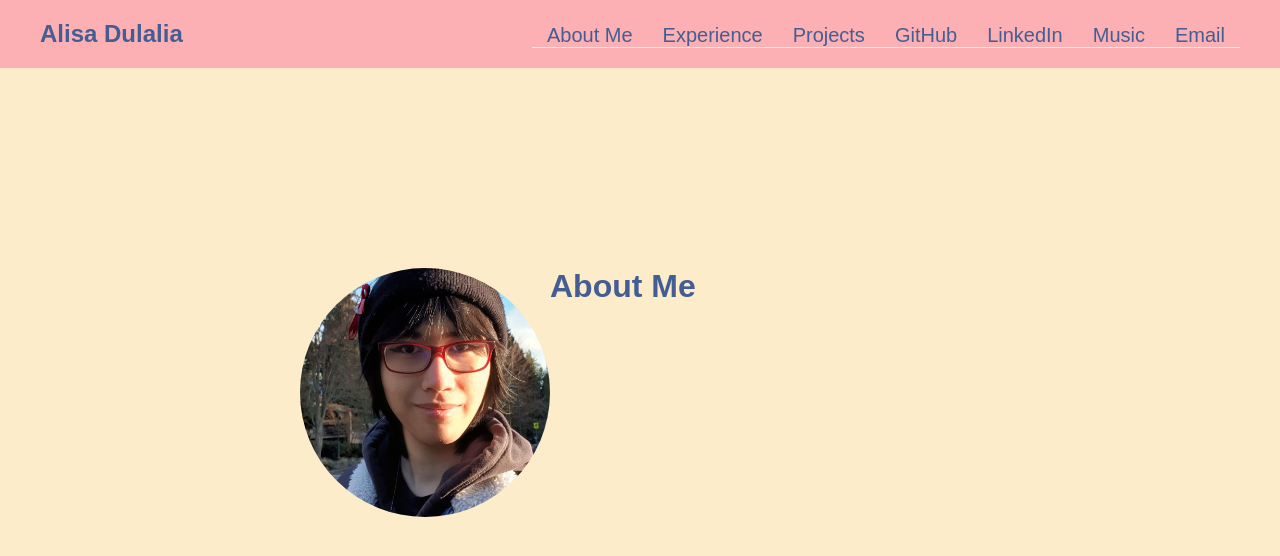
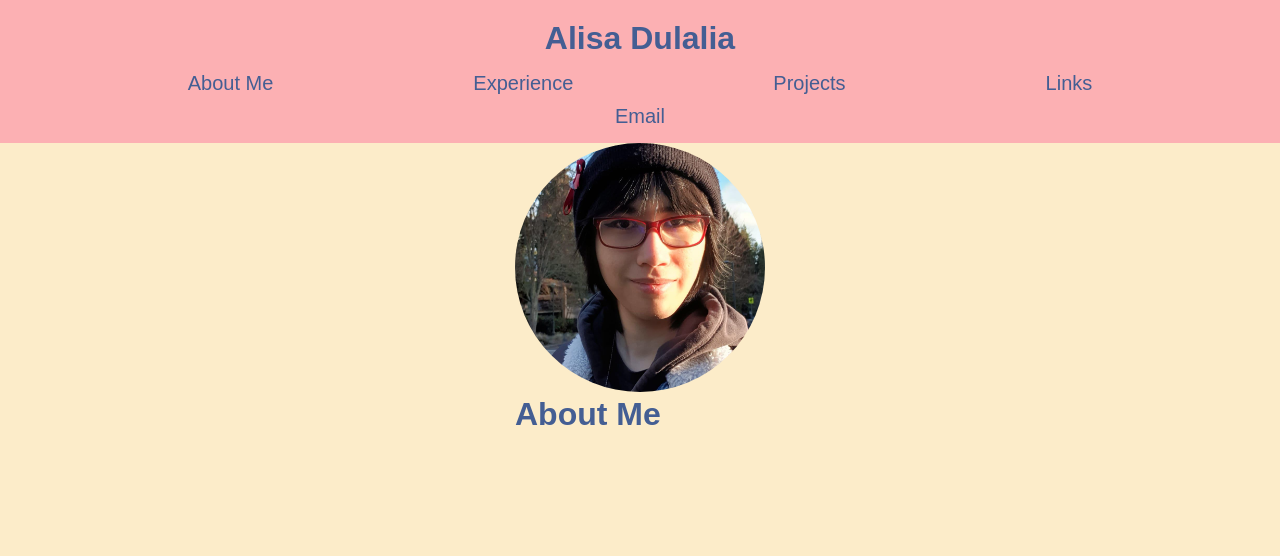
Before and after one commit to cheesebricked/personal-website, a plain HTML site: page index.html in a window 1280 px wide. Drawn offline with Linux system fonts and the light colour scheme.

Commit message:
reworking everything

```diff
--- a/index.html
+++ b/index.html
@@ -12,23 +12,17 @@
   <body>
 
     <div class="header">
-        <div class="left-header">
       <div class="my-name">
-            <h2>Alisa Dulalia</h2>
-          </div>
+        <h1>Alisa Dulalia</h1>
       </div>
 
-        <div class="right-header">
       <ul class="h-links">
         <li>About Me</li>
         <li>Experience</li>
         <li>Projects</li>
-            <li><a href="https://github.com/cheesebricked" target="_blank">GitHub</a></li>
-            <li><a href="https://www.linkedin.com/in/alisadulalia" target="_blank">LinkedIn</a></li>
-            <li><a href="https://mesrec.carrd.co/" target="_blank">Music</a></li>
+        <li>Links</li>
         <li>Email</li>
       </ul>
-        </div>
     </div>
 
     <div class="content">
--- a/style.css
+++ b/style.css
@@ -1,74 +1,49 @@
+:root {
+    --pink: #FCB0B3;
+    --yellow: #FCECC9;
+    --dark-blue: #445E93;
+}
+
 *{
     margin: 0;
     padding: 0;
     box-sizing: border-box;
-    background: #FCECC9;
     font-family: sans-serif;
-    color:  #445E93;
+}
+
+body {
+    display: flex;
+    flex-direction: column;
+    align-items: center;
+    background: var(--yellow);
+    color:  var(--dark-blue);
 }
 
 .header {
+    width: 100%;
+    display: flex;
+    flex-direction: column;
+    text-align: center;
     position: sticky;
-    background: #FCB0B3;
-    padding: 20px;
-    padding-left: 40px;
-    padding-right: 40px;
-    margin: auto;
-    background: #FCB0B3;
-    display: flex;
-    text-align: center;
-    justify-content: space-between;
-}
-
-.my-name > h2, .h-links > li{
-    background: #FCB0B3;
+    background: var(--pink);
 }
 
 .my-name {
-    text-align: center;
-    align-items: left;
-    justify-content: left;
+    margin-top: 20px;
+    margin-bottom: 10px;
 }
 
 .h-links {
-    list-style-type: none;
     display: flex;
-    align-items: center;
-    justify-content: space-between;
+    justify-content: center;
+    flex-flow: wrap;
+    margin-bottom: 10px;
 }
 
 .h-links > li {
+    list-style-type: none;
     font-size: 20px;
-    font-weight: 500;
-    padding-left: 15px;
-    padding-right: 15px;
-    padding-top: 4px;
-}
-
-a:link {
-    text-decoration: none;
-    background: #FCB0B3;
-  }
-  a:visited {
-    text-decoration: none;
-    background: #FCB0B3;
-  }
-  a:hover {
-    text-decoration: none;
-    background: #FCB0B3;
-  }
-  a:active {
-    text-decoration: none;
-    background: #FCB0B3;
-  }
-
-.about-me {
-    padding: 200px;
-    padding-left: 300px;
-    padding-right: 300px;
-    display: inline-flex;
-    text-align: center;
-    justify-content: space-around;
+    margin: 5px 100px;
 }
 
 .pfp {
```
Lines whose indentation alone changed are shown as unchanged.
